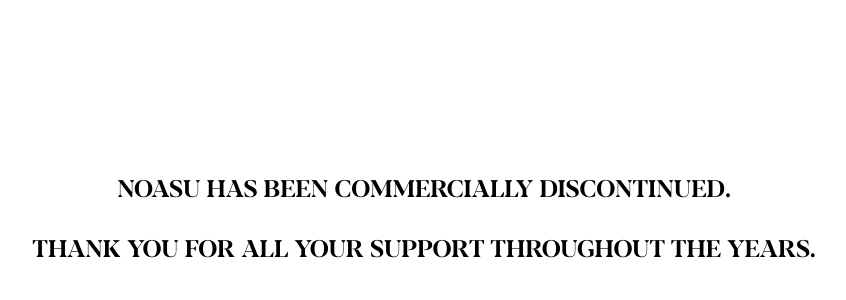
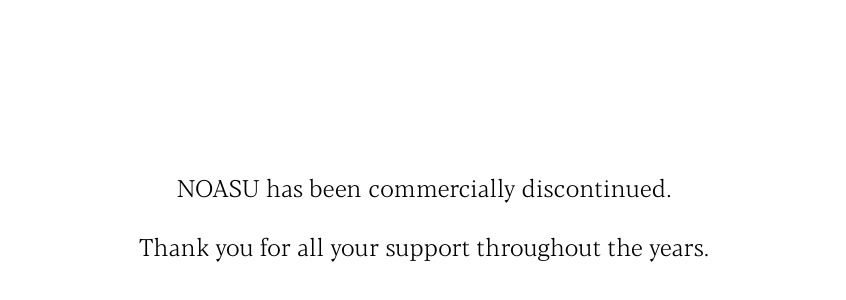
Before and after one commit to cokeshawty/thank-you, a plain HTML site: page index.html in a window 1280 px wide. Shown: the part 184-484 px from the top of the page, without its empty margins (216-1062 px from the left). Drawn offline with Linux system fonts and the light colour scheme.

Commit message:
Update index.html

```diff
--- a/index.html
+++ b/index.html
@@ -5,8 +5,10 @@
   <title>NOASU</title>
   <style>
     @font-face {
-      font-family: "BlackerProBold";
-      src: url("BlackerPro-Bold.otf") format("opentype");
+      font-family: 'BlackerProLight';
+      src: url('BlackerPro-Light.otf') format('opentype');
+      font-weight: normal;
+      font-style: normal;
     }
 
     body {
@@ -15,19 +17,14 @@
       justify-content: center;
       align-items: center;
       height: 100vh;
-      font-family: "BlackerProBold", Arial, sans-serif;
+      font-family: 'BlackerProLight', sans-serif;
       font-size: 24px;
       text-align: center;
-    }
-
-    .scaled-text {
-      transform: scaleX(0.861);
-      display: inline-block;
     }
   </style>
 </head>
 <body>
-  <div class="scaled-text">
+  <div>
     <p>NOASU has been commercially discontinued.</p>
     <p>Thank you for all your support throughout the years.</p>
   </div>
```
